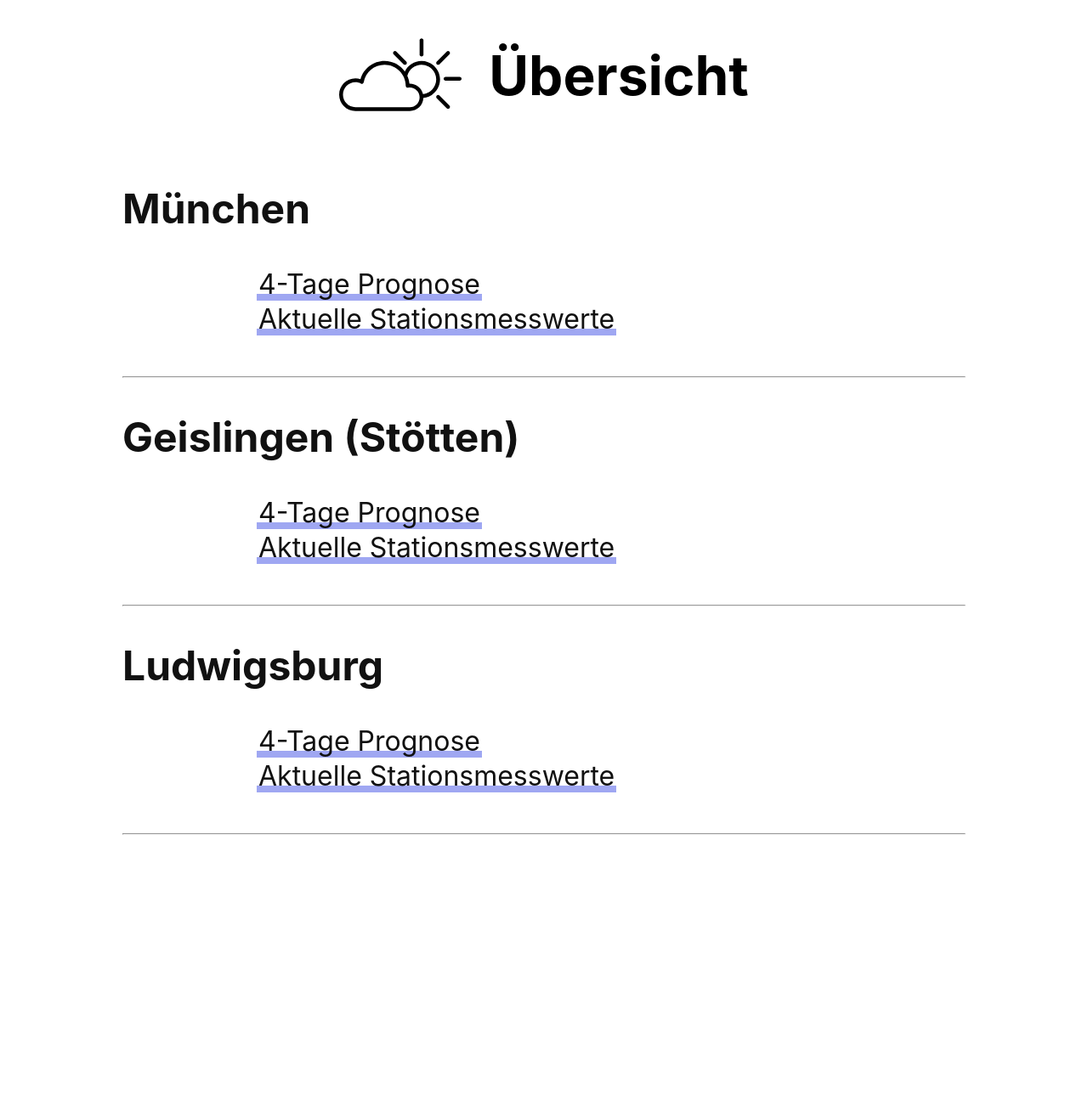
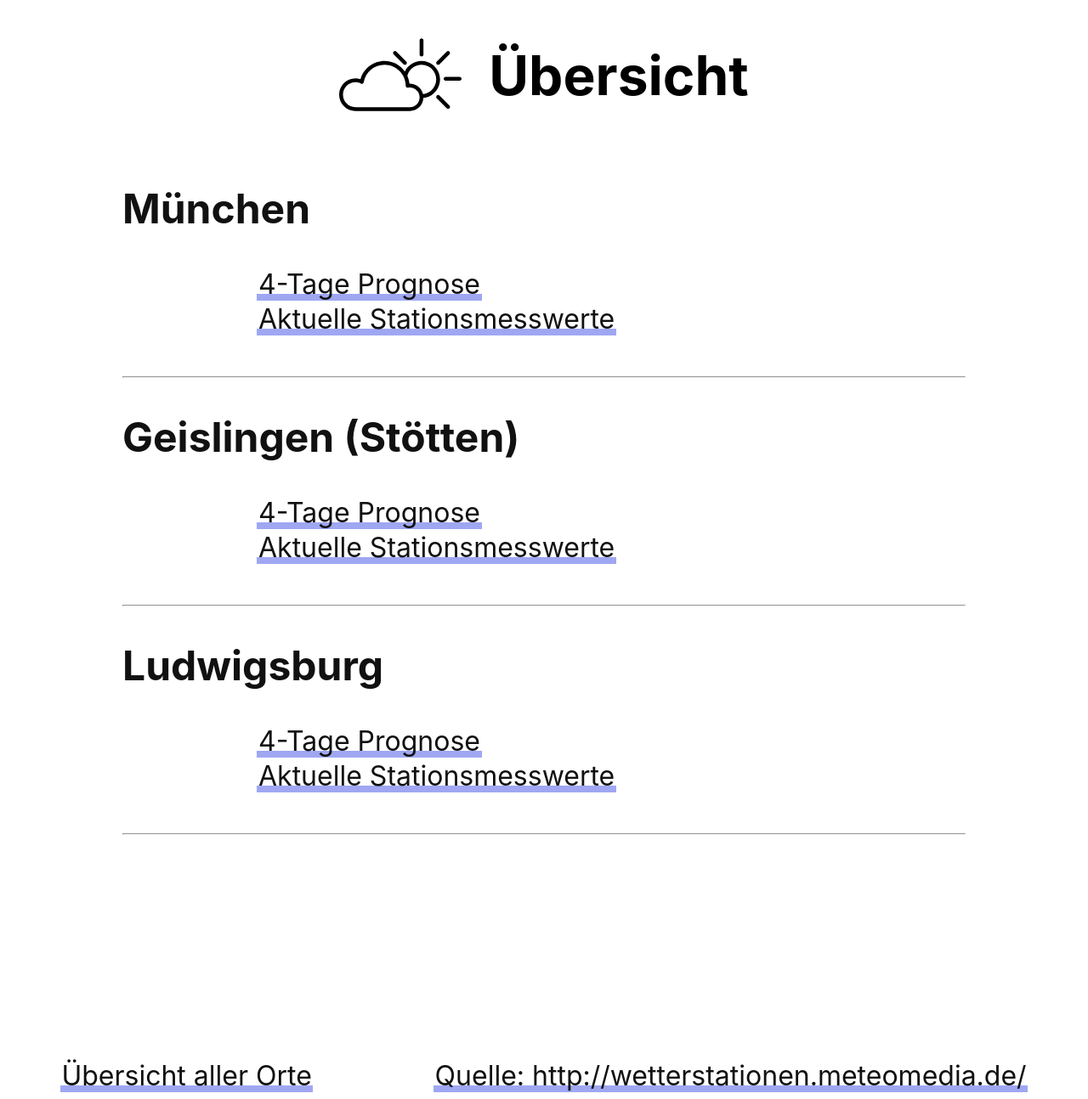
Before and after one commit to app-5ls-de/wetter, a Jekyll site: the page built from index.html, in a window 1280 px wide. Shown: the whole page at 85% size. Built offline with Jekyll 4.4.1, drawn with Linux system fonts in a browser that asks for light colours; before the commit the page ends 999 px from its top, so only the background shows below that.

Commit message:
link to source

```diff
--- a/_layouts/main.html
+++ b/_layouts/main.html
@@ -90,6 +90,15 @@
             content: ""; /* clears default height */
             margin-top: 0.15rem;
         }
+        .links{
+            padding-top: 15rem;
+            display: flex;
+            justify-content:space-around;
+            flex-wrap: wrap;
+        }
+        .links > a {
+            margin: 0.5rem;
+        }
     </style>
     </head>
     <body>
@@ -99,5 +108,9 @@
         </div>
 
         {{content}}
+        <div class="links">
+            <a href="/">Übersicht aller Orte</a>
+            <a href="http://wetterstationen.meteomedia.de/">Quelle: http://wetterstationen.meteomedia.de/</a>
+        </div>
     </body>
 </html>
```
